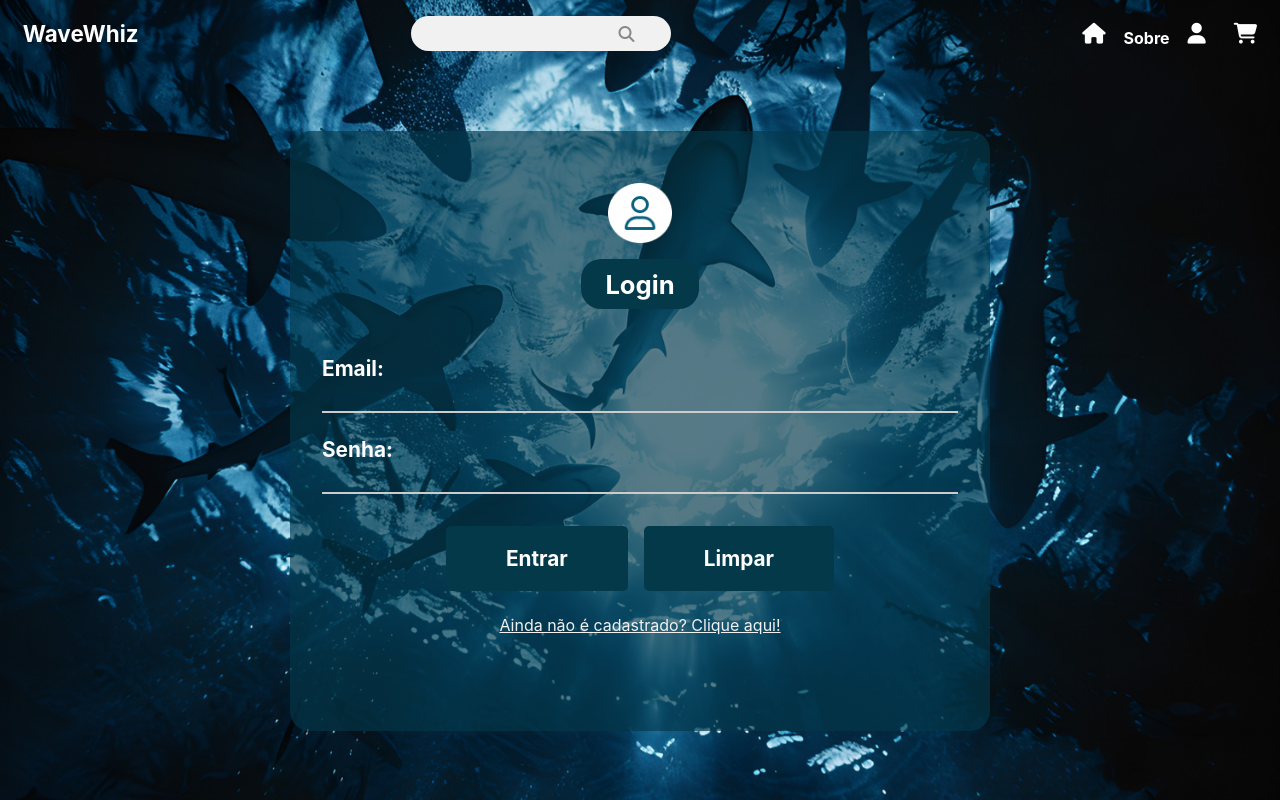
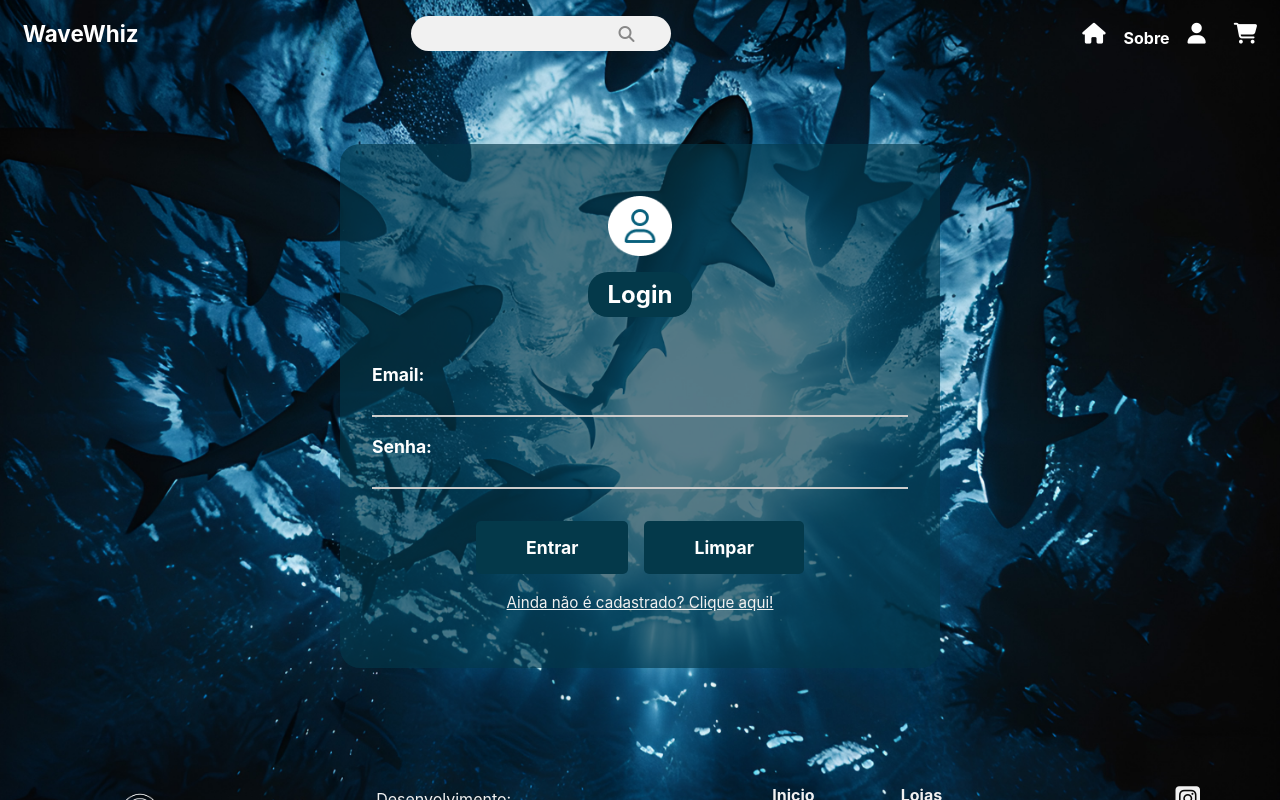
Before and after one commit to hackathon-capri/wavewhiz, a Vue app in the folder projeto/: page /login in a window 1280 px wide. Built offline with nearby package versions, Linux system fonts and the light colour scheme.

Commit message:
Responsividade para Notebooks #4

```diff
--- a/projeto/src/components/CadastroComponent.vue
+++ b/projeto/src/components/CadastroComponent.vue
@@ -130,6 +130,36 @@ footer img {
 }
 
 /*---------->RESPONSIVIDADE<----------*/
+@media (max-width: 1366px) {
+  .quadrado {
+    width: 85%;
+    height: auto;
+    padding: 5vw 2vw 5vw 2vw;
+  }
+  .detalhes {
+    padding: 2vw;
+  }
+  .detalhes h1 {
+    font-size: 1.6rem;
+    padding: 10px 25px;
+  }
+
+  .button {
+    width: 25vw;
+    font-size: 1.3rem;
+    padding: 3.5vw 0;
+  }
+
+  .detalhes ul li {
+    padding: 0 3vw;
+  }
+
+
+  .socialmedia {
+    font-size: 24px;
+  }
+}
+
 @media (max-width: 768px) {
   .quadrado {
     width: 90%;
--- a/projeto/src/components/ClienteComponent.vue
+++ b/projeto/src/components/ClienteComponent.vue
@@ -249,7 +249,6 @@ input:focus, select:focus {
   outline: none;
 }
 
-/* Estilos para autocomplete do navegador */
 input:-webkit-autofill {
   -webkit-box-shadow: 0 0 0 1000px #04384aa6 inset;
   -webkit-text-fill-color: white;
@@ -299,6 +298,38 @@ select option {
 }
 
 /*---------->RESPONSIVIDADE<----------*/
+@media (max-width: 1366px) {
+  .quadrado {
+    width: 90%;
+    height: auto;
+    padding: 5vw 2vw;
+  }
+
+  .detalhes h1 {
+    font-size: 1.3rem;
+    padding: 0.5rem 1.2rem;
+  }
+
+  .formulario {
+    gap: 1.5rem;
+  }
+
+  .lista,
+  .lista2 {
+    gap: 1rem;
+  }
+
+  input,
+  select {
+    font-size: 0.95rem;
+  }
+
+  .botoes button {
+    padding: 12px 30px;
+    font-size: 1.1rem;
+  }
+}
+
 @media (max-width: 768px) {
   .quadrado {
     width: 90vw;
--- a/projeto/src/components/EmpreendedorComponent.vue
+++ b/projeto/src/components/EmpreendedorComponent.vue
@@ -262,6 +262,38 @@ select option {
 }
 
 /*---------->RESPONSIVIDADE<----------*/
+@media (max-width: 1366px) {
+  .quadrado {
+    width: 90%;
+    height: auto;
+    padding: 5vw 2vw;
+  }
+
+  .detalhes h1 {
+    font-size: 1.3rem;
+    padding: 0.5rem 1.2rem;
+  }
+
+  .formulario {
+    gap: 1.5rem;
+  }
+
+  .lista,
+  .lista2 {
+    gap: 1rem;
+  }
+
+  input,
+  select {
+    font-size: 0.95rem;
+  }
+
+  .botoes button {
+    padding: 12px 30px;
+    font-size: 1.1rem;
+  }
+}
+
 @media (max-width: 768px) {
   .quadrado {
     width: 90vw;
--- a/projeto/src/views/LoginView.vue
+++ b/projeto/src/views/LoginView.vue
@@ -204,6 +204,35 @@ input:focus {
 .error { color: #f66; margin-top: 8px; }
 
 /*---------->RESPONSIVIDADE<----------*/
+@media (max-width: 1366px) {
+  .quadrado {
+    width: 600px;
+    height: auto;
+    padding: 2rem;
+    margin: 6vw auto;
+  }
+
+  .detalhes h1 {
+    font-size: 1.5rem;
+    padding: 0.5rem 1.2rem;
+  }
+
+  .lista {
+    font-size: 1.1rem;
+    gap: 1.2rem;
+  }
+
+  .botoes button {
+    font-size: 1.1rem;
+    padding: 16px 50px;
+  }
+
+  .cadastro {
+    font-size: 0.95rem;
+    margin-top: 1.2rem;
+  }
+}
+
 @media (max-width: 768px) {
   .quadrado {
     width: 90%;
```
